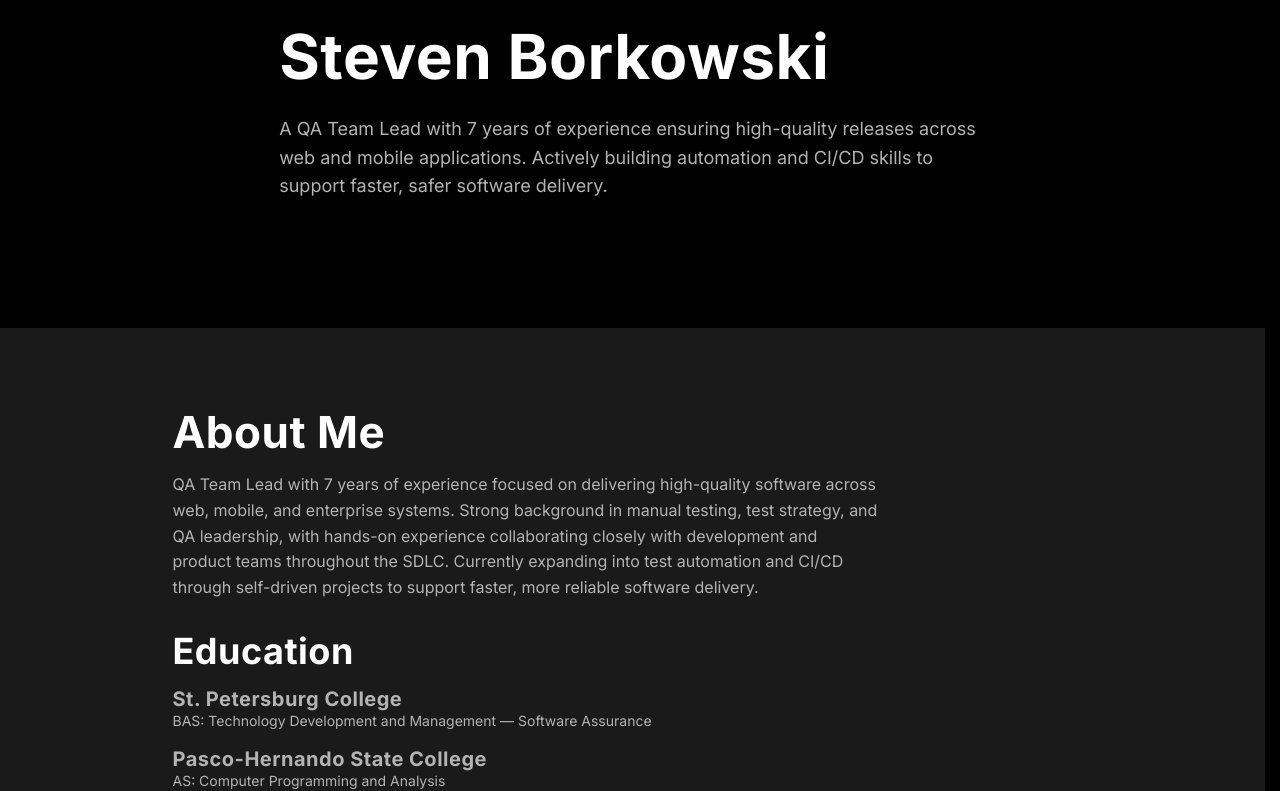
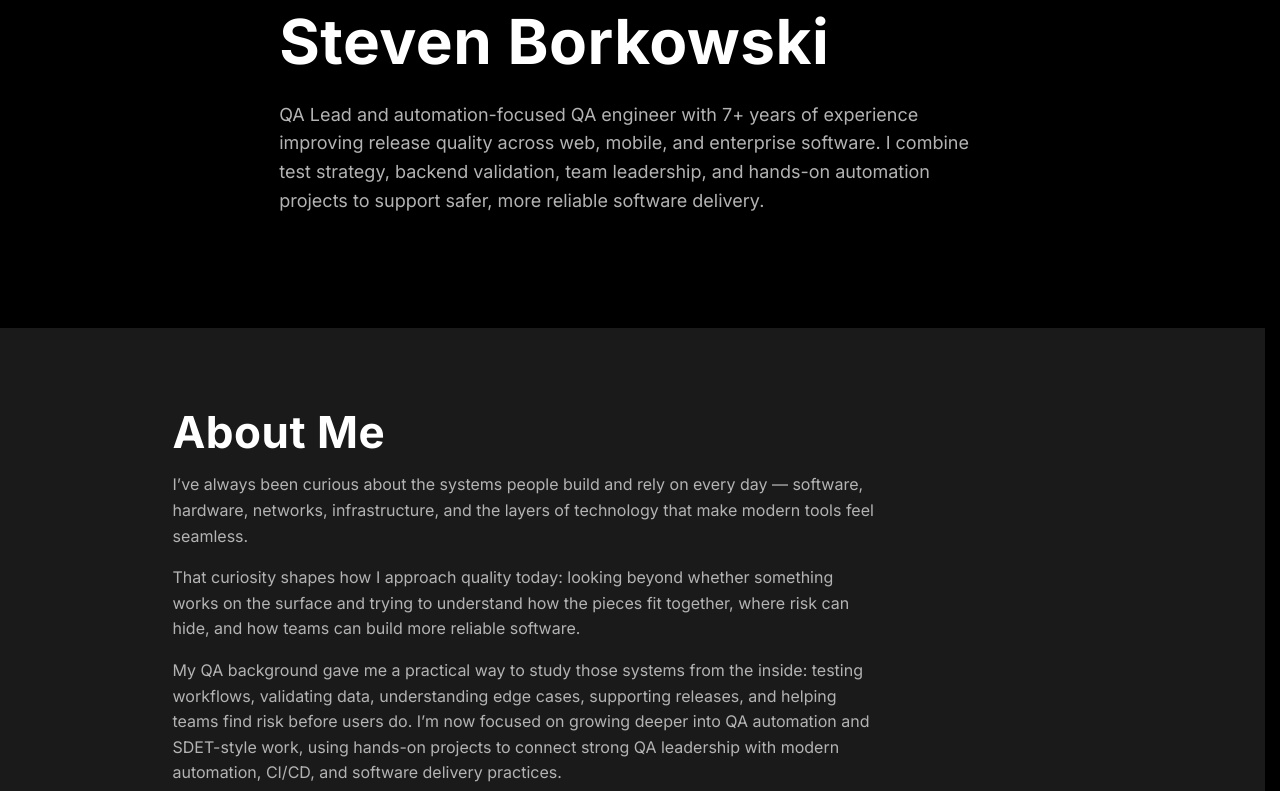
Before and after one commit to Stevenb32/portfolio-site-stevenBorkowskiDev, a React (Vite) app in the folder site/v2-react-tailwind/: page / in a window 1280 px wide. Shown: the part 229-1020 px from the top of the page. Built offline with nearby package versions, Linux system fonts and the light colour scheme.

Commit message:
updated hero and about content. updated resume

```diff
--- a/site/v2-react-tailwind/src/sections/About.jsx
+++ b/site/v2-react-tailwind/src/sections/About.jsx
@@ -1,9 +1,6 @@
 import PageSection from "../components/PageSection";
 import { educationItems } from "../data/education";
 import { certificationItems } from "../data/certifications";
-
-const aboutIntro =
-  "QA Team Lead with 7 years of experience focused on delivering high-quality software across web, mobile, and enterprise systems. Strong background in manual testing, test strategy, and QA leadership, with hands-on experience collaborating closely with development and product teams throughout the SDLC. Currently expanding into test automation and CI/CD through self-driven projects to support faster, more reliable software delivery.";
 
 function About() {
   return (
@@ -13,7 +10,20 @@ function About() {
           <h2 id="about-heading" className="about__title">
             About Me
           </h2>
-          <p className="about__intro">{aboutIntro}</p>
+          <p className="about__intro">
+            I’ve always been curious about the systems people build and rely on every day — software, hardware, networks, infrastructure,
+            and the layers of technology that make modern tools feel seamless.
+          </p>
+          <p className="about__intro">
+            That curiosity shapes how I approach quality today: looking beyond whether something works on the surface and trying to
+            understand how the pieces fit together, where risk can hide, and how teams can build more reliable software.
+          </p>
+          <p className="about__intro">
+            My QA background gave me a practical way to study those systems from the inside: testing workflows, validating data,
+            understanding edge cases, supporting releases, and helping teams find risk before users do. I’m now focused on growing deeper
+            into QA automation and SDET-style work, using hands-on projects to connect strong QA leadership with modern automation, CI/CD,
+            and software delivery practices.
+          </p>
         </div>
 
         <div className="about__group">
--- a/site/v2-react-tailwind/src/sections/Hero.jsx
+++ b/site/v2-react-tailwind/src/sections/Hero.jsx
@@ -1,7 +1,4 @@
 import PageSection from "../components/PageSection";
-
-const heroIntro =
-  "A QA Team Lead with 7 years of experience ensuring high-quality releases across web and mobile applications. Actively building automation and CI/CD skills to support faster, safer software delivery.";
 
 function Hero() {
   return (
@@ -9,7 +6,11 @@ function Hero() {
       <div className="hero">
         <p className="hero__eyebrow">Hi I'm</p>
         <h1 className="hero__title">Steven Borkowski</h1>
-        <p className="hero__text">{heroIntro}</p>
+        <p className="hero__text">
+          QA Lead and automation-focused QA engineer with 7+ years of experience improving release quality across web, mobile, and
+          enterprise software. I combine test strategy, backend validation, team leadership, and hands-on automation projects to support
+          safer, more reliable software delivery.
+        </p>
       </div>
     </PageSection>
   );
```
Also changed, not shown: 1 other file (tests, documents, lock files or other folders).
